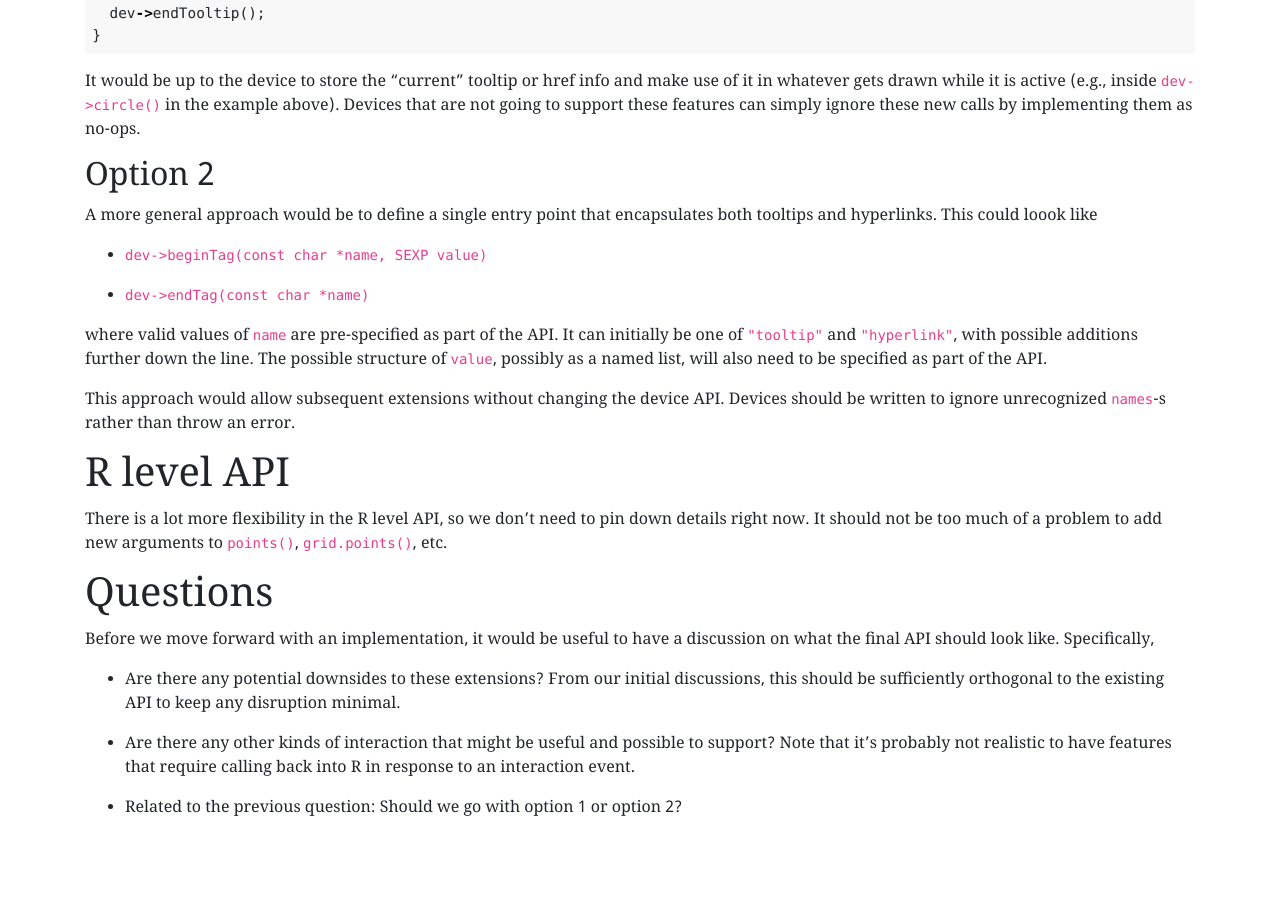
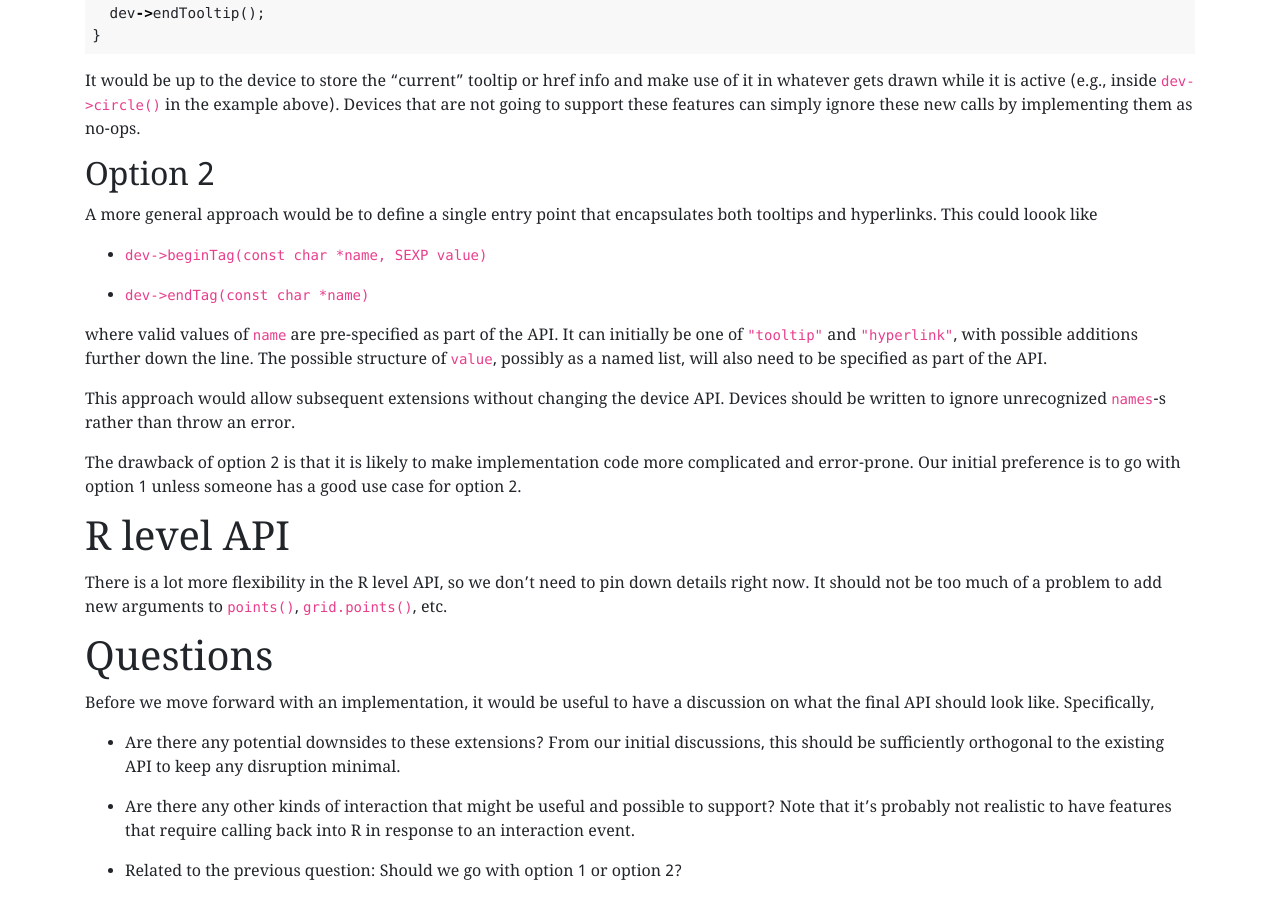
Before and after one commit to deepayan/deepayan.github.io, a Jekyll site: the page built from tmp/rfc-grengine.md, in a window 1280 px wide and 900 px high, scrolled down 1248 px. Built offline with Jekyll 4.4.1, drawn with Linux system fonts in a browser that asks for light colours; some web fonts are replaced; our own code applies the rules of GitHub Pages for plain Markdown files; before the commit the page ends 2084 px from its top, so only the background shows below that.

Commit message:
update graphics engine RFC

```diff
--- a/tmp/rfc-grengine.md
+++ b/tmp/rfc-grengine.md
@@ -99,6 +99,10 @@ This approach would allow subsequent extensions without changing the
 device API. Devices should be written to ignore unrecognized `names`-s
 rather than throw an error.
 
+The drawback of option 2 is that it is likely to make implementation
+code more complicated and error-prone. Our initial preference is to go
+with option 1 unless someone has a good use case for option 2.
+
 
 # R level API
 
```
